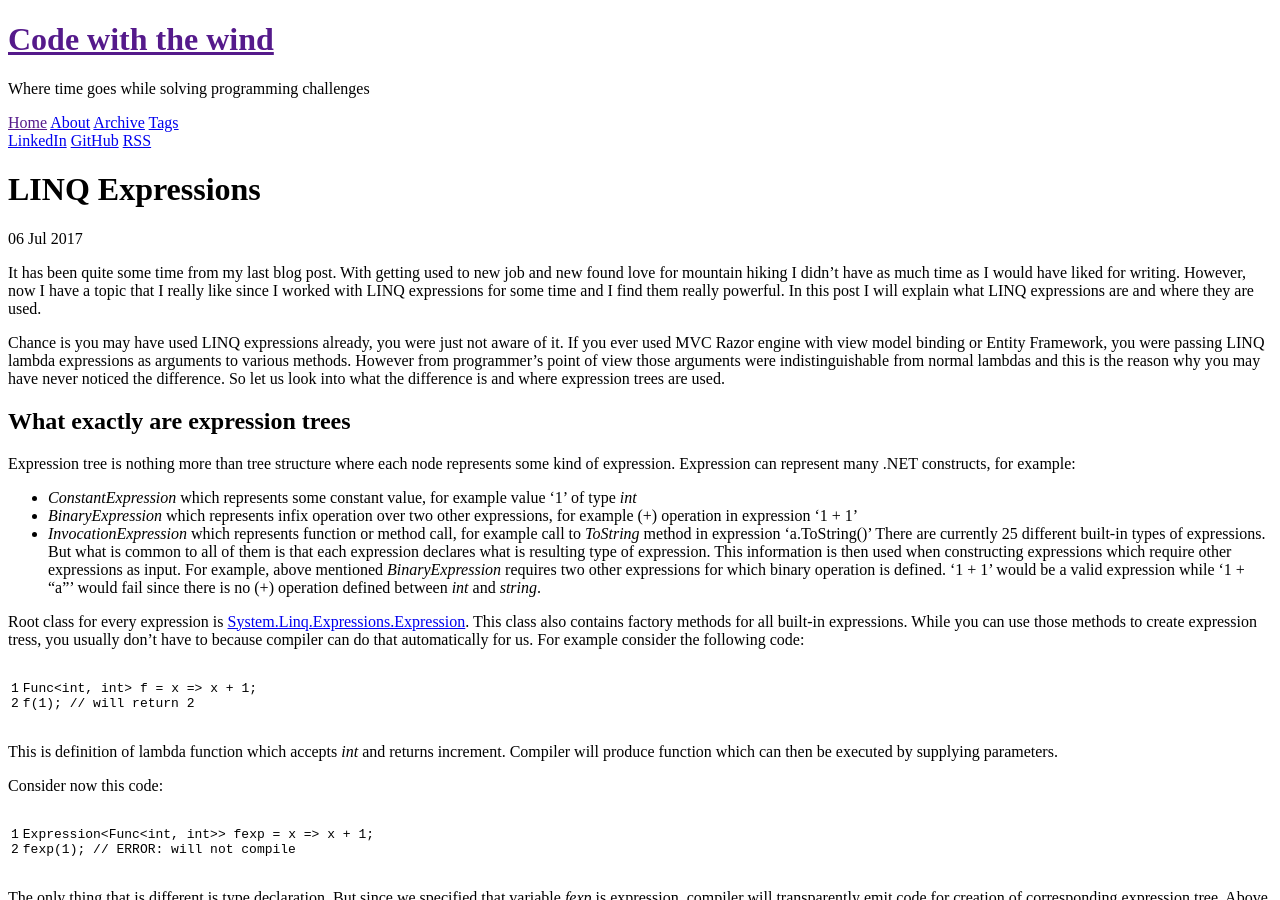
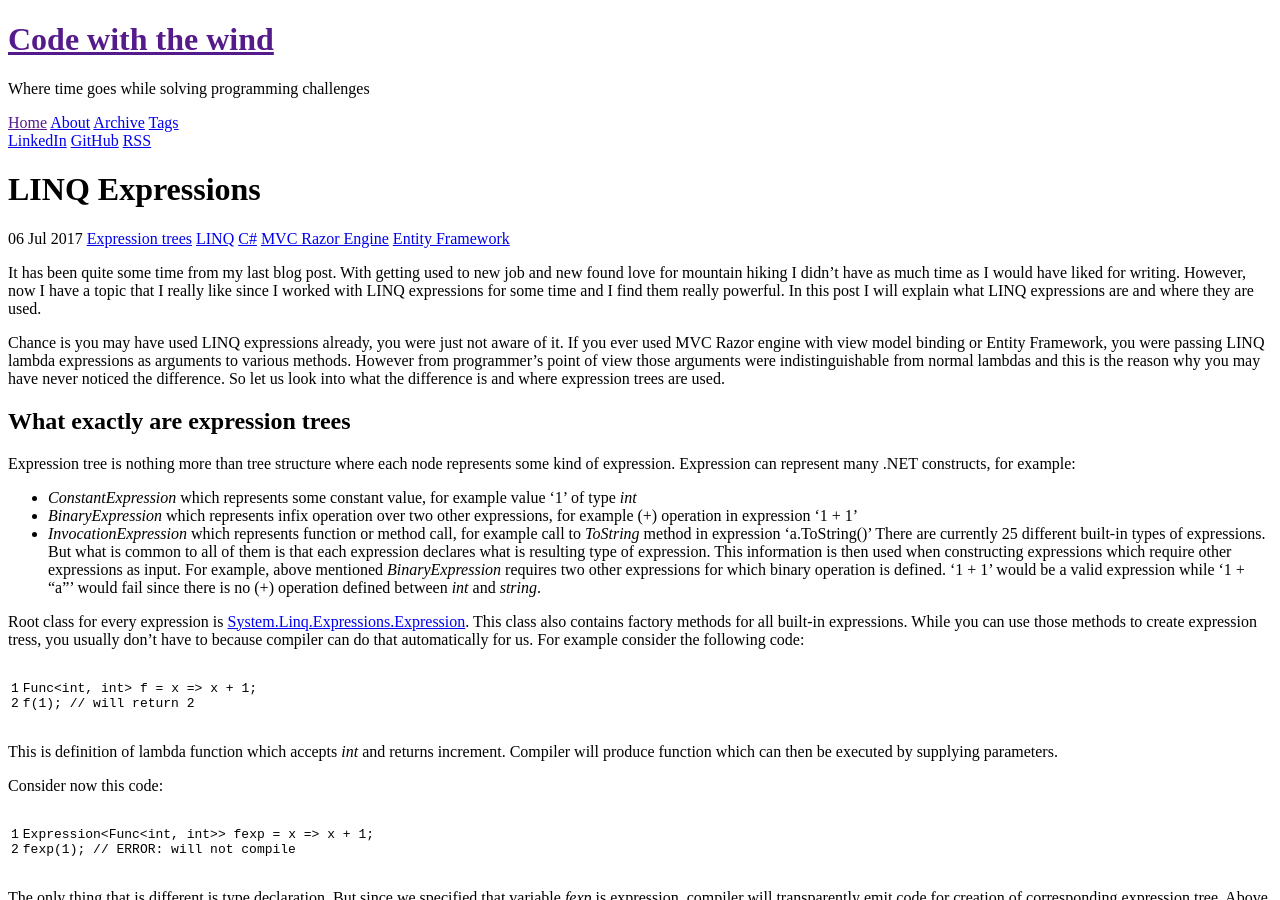
Before and after one commit to nejcskofic/nejcskofic.github.io, a Jekyll site: the page built from _posts/2017-07-06-linq-expressions.md, in a window 1280 px wide and 900 px high. Built offline with Jekyll 4.4.1, drawn with Linux system fonts in a browser that asks for light colours; comment, search, counter and statistics services are not loaded.

Commit message:
Added tags to post LINQ expressions

```diff
--- a/_posts/2017-07-06-linq-expressions.md
+++ b/_posts/2017-07-06-linq-expressions.md
@@ -3,6 +3,7 @@ layout: post
 title: "LINQ Expressions"
 date: 2017-07-06T21:04:19+02:00
 series: "LINQ Expressions"
+tags: ["Expression trees", "LINQ", "C#", "MVC Razor Engine", "Entity Framework"]
 ---
 
 It has been quite some time from my last blog post. With getting used to new job
```
